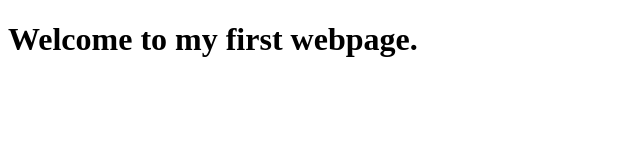
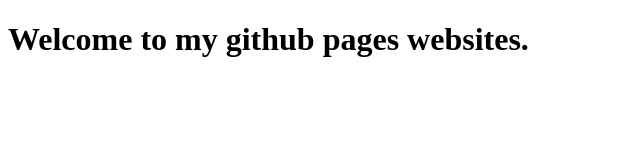
Before and after one commit to sid8109/sid8109.github.io, a plain HTML site: page index.html in a window 1280 px wide. Shown: the whole page, without its empty margins (0-640 px from the left). Drawn offline with Linux system fonts and the light colour scheme.

Commit message:
Second Commit

```diff
--- a/index.html
+++ b/index.html
@@ -7,6 +7,6 @@
     <title>Website</title>
 </head>
 <body>
-    <h1>Welcome to my first webpage.</h1>
+    <h1>Welcome to my github pages websites.</h1>
 </body>
 </html>
```
